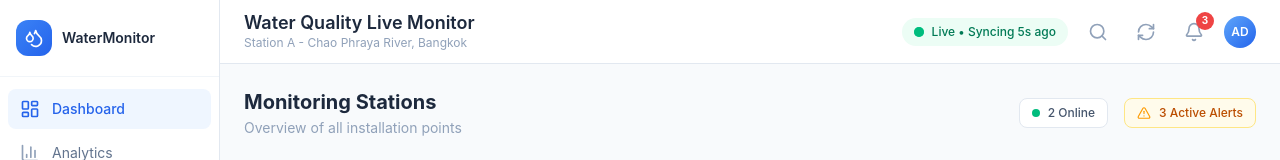
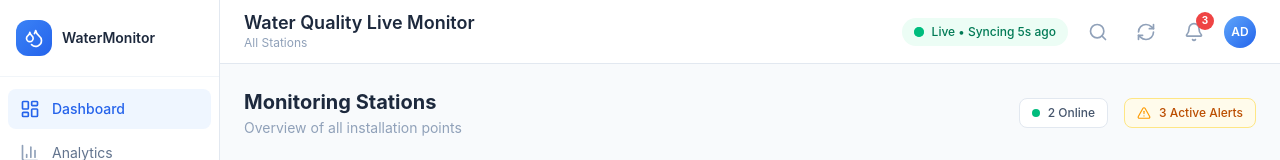
Before and after one commit to akradechLao/wq-dashboard, a React (Vite) app: page / in a window 1280 px wide. Shown: the top 160 px of the page. Built offline with nearby package versions, Linux system fonts and the light colour scheme.

Commit message:
fix: header shows dynamic station name based on selection

```diff
--- a/src/App.tsx
+++ b/src/App.tsx
@@ -29,7 +29,7 @@ function App() {
     <div className="min-h-screen bg-slate-50">
       <Sidebar activeTab={activeTab} onTabChange={setActiveTab} />
       <div className="ml-[220px] transition-all duration-300">
-        <Header lastSync={new Date()} unreadCount={totalUnread} />
+        <Header lastSync={new Date()} unreadCount={totalUnread} stationName={currentStation?.name} />
         <main className="min-h-[calc(100vh-4rem)]">
           {activeTab === 'dashboard' && view.page === 'summary' && (
             <StationSummaryPage stations={stations} onSelectStation={handleSelectStation} />
--- a/src/components/layout/Header.tsx
+++ b/src/components/layout/Header.tsx
@@ -4,9 +4,10 @@ import { useState, useEffect } from 'react';
 interface HeaderProps {
   lastSync: Date;
   unreadCount: number;
+  stationName?: string;
 }
 
-export function Header({ lastSync, unreadCount }: HeaderProps) {
+export function Header({ lastSync, unreadCount, stationName }: HeaderProps) {
   const [syncText, setSyncText] = useState('just now');
   const [showSearch, setShowSearch] = useState(false);
 
@@ -30,7 +31,7 @@ export function Header({ lastSync, unreadCount }: HeaderProps) {
             Water Quality Live Monitor
           </h1>
           <p className="text-xs text-slate-400">
-            Station A - Chao Phraya River, Bangkok
+            {stationName || 'All Stations'}
           </p>
         </div>
       </div>
```
